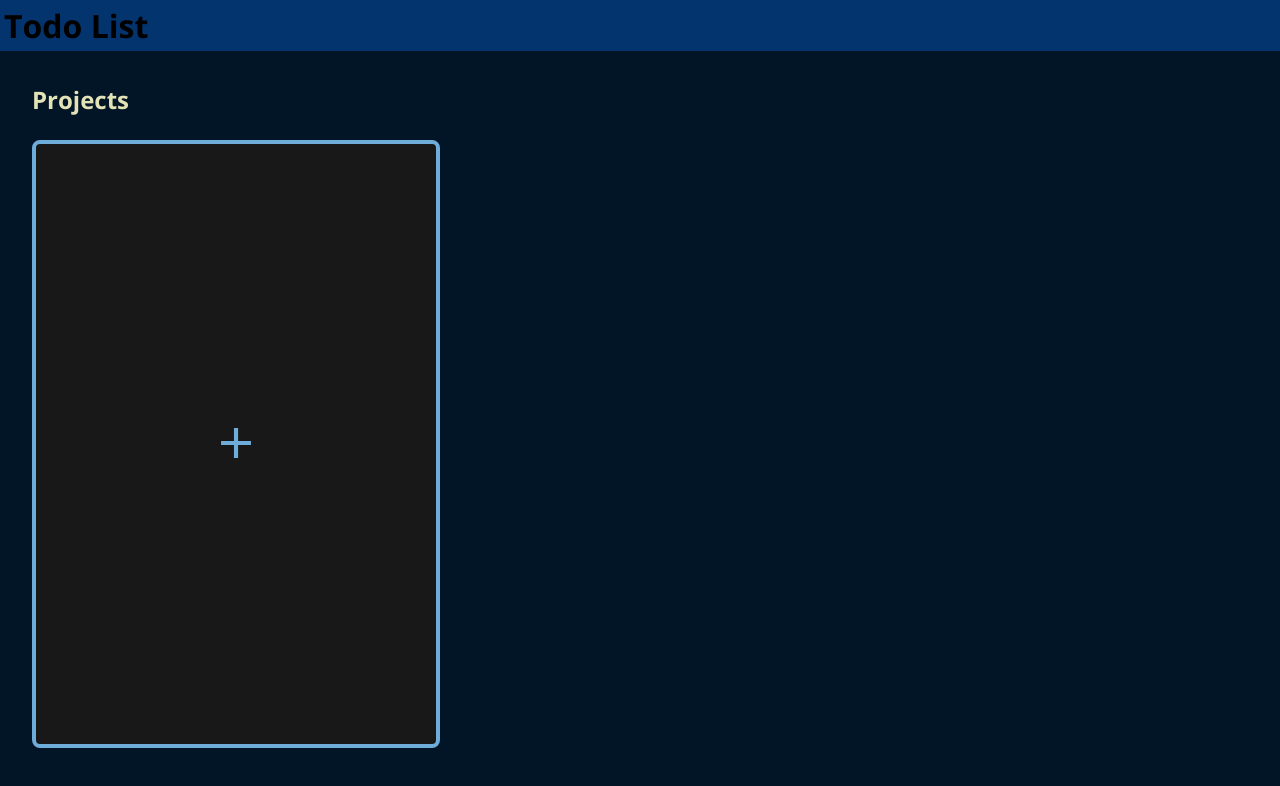
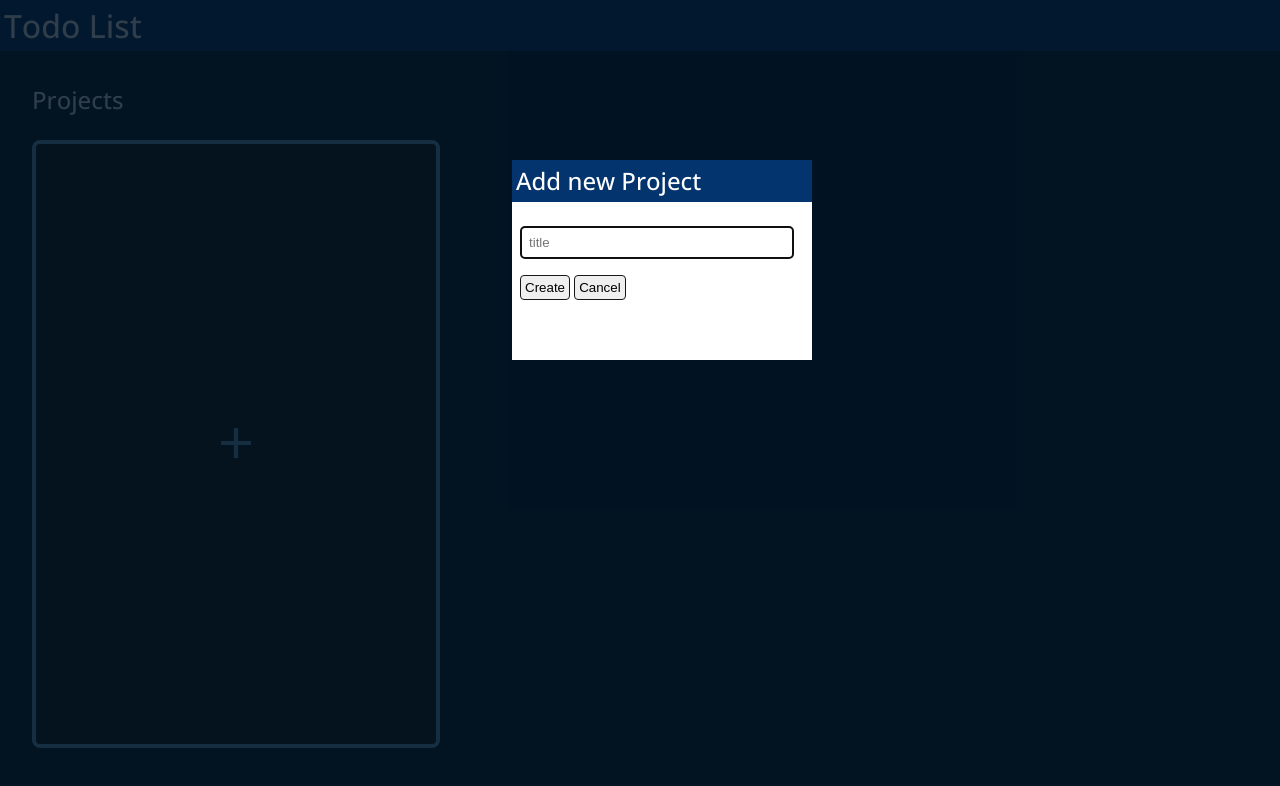
Before and after one commit to ebrahiemfrancis741/todo-list, a website built with webpack: page src/template.html in a window 1280 px wide. Both pictures are taken after a click on the button 236 px from the left and 444 px from the top of the page. Built offline with nearby package versions, Linux system fonts and the light colour scheme.

Commit message:
Add uiManager.js, Add ability to create new project that is stored in localStorage

```diff
--- a/src/index.js
+++ b/src/index.js
@@ -1,5 +1,5 @@
 import "./styles.css"
 import { TodoItem } from "./todoItem";
+import { setupEventHandlers } from "./uiManager";
 
-let x = new TodoItem("tit", "desc", "due", "pri", "note", "check", false);
-console.log(x);
+setupEventHandlers();
--- a/src/project.js
+++ b/src/project.js
@@ -6,6 +6,13 @@ class Project{
   constructor(title, todoList){
     this.#title = title;
     this.#todoList = todoList;
+  }
+
+  toJSON(){
+    return {
+      title: this.#title,
+      todoList: this.#todoList
+    };
   }
 
   get title(){
@@ -24,3 +31,5 @@ class Project{
     this.#todoList = todoList;
   }
 }
+
+export {Project};
--- a/src/styles.css
+++ b/src/styles.css
@@ -16,12 +16,23 @@
   font-family: "openSans";
 }
 
+body{
+  &.dialog-open{
+    opacity: 0.2;
+  }
+
+  /* &.dialog-close{
+    opacity: 1;
+  } */
+}
+
 header{
   background-color: #03346E;
 
   >h1{
     padding: 4px 4px 4px 4px;
-    color: black;
+    font-weight: 500;
+    color: white;
   }
 }
 
@@ -29,11 +40,59 @@ main{
   /* background-color: #021526; */
   padding: 32px;
 
+  >div.dialog-container{
+    >dialog{
+      position: fixed;
+      top: 20%;
+      left: 40%;
+      /* padding: 8px; */
+      border: 0;
+      &#addProjectDialog{
+        width: 300px;
+        height: 200px;
+
+        >h2{
+          margin-bottom: 16px;
+          font-weight: 500;
+          border-bottom: 1px solid #03346E;
+          padding: 4px;
+          background-color: #03346E;
+          color: white;
+        }
+
+        >form{
+          padding: 8px;
+          >input{
+            padding: 8px;
+            width: 90%;
+            margin-bottom: 16px;
+            border: 1px solid rgb(24, 24, 24);
+            border-radius: 4px;
+          }
+
+          >div{
+            >button{
+              border: 1px solid rgb(24, 24, 24);
+              padding: 4px;
+              border-radius: 4px;
+
+              &:hover{
+                background-color: #03346E;
+                color: white;
+              }
+            }
+          }
+        }
+      }
+    }
+  }
+
   >div.projects-container{
 
     >h2{
-      color: #E2E2B6;
+      color: white;
       margin-bottom: 24px;
+      font-weight: 500;
     }
 
     >button.add-project-btn{
--- a/src/template.html
+++ b/src/template.html
@@ -12,10 +12,13 @@
   <main>
     <div class="dialog-container">
       <dialog id="addProjectDialog">
-        <h2></h2>
+        <h2>Add new Project</h2>
         <form>
           <input type="text" id="projectTitle" placeholder="title" name="projectTitle">
-          <button type="button" id="btnProjectCreate">Create</button>
+          <div>
+            <button type="button" id="btnProjectCreate">Create</button>
+            <button type="button" id="btnProjectClose">Cancel</button>
+          </div>
         </form>
       </dialog>
     </div>
--- /dev/null
+++ b/src/uiManager.js
@@ -0,0 +1,51 @@
+import { Project } from "./project";
+
+function setupEventHandlers(){
+
+  btnProjectDialogEventHandler();
+  btnProjectClose();
+  btnProjectCreate();
+}
+
+function btnProjectDialogEventHandler(){
+  let body = document.querySelector("body");
+  let addProjectBtn = document.querySelector(".add-project-btn");
+  addProjectBtn.addEventListener("click", (e)=>{
+    let addProjectDialog = document.querySelector("#addProjectDialog");
+    console.log("opening project dialog");
+    body.classList.toggle("dialog-open");
+    addProjectDialog.showModal();
+  });
+}
+
+function btnProjectClose(){
+  let body = document.querySelector("body");
+  let btnProjectClose = document.querySelector("#btnProjectClose");
+  btnProjectClose.addEventListener("click", (e)=>{
+    let addProjectDialog = document.querySelector("#addProjectDialog");
+    console.log("closing project dialog");
+    body.classList.toggle("dialog-open");
+    addProjectDialog.close();
+  });
+}
+
+function btnProjectCreate(){
+  let body = document.querySelector("body");
+  let btnProjectCreate = document.querySelector("#btnProjectCreate");
+  let projectTitle = document.querySelector("#projectTitle");
+  let addProjectDialog = document.querySelector("#addProjectDialog");
+
+  btnProjectCreate.addEventListener("click", ()=>{
+    let newProject = new Project(projectTitle.value, []);
+    console.log(newProject);
+
+    let stringObject = JSON.stringify(newProject);
+    console.log(stringObject);
+    localStorage.setItem(newProject.title, stringObject);
+
+    body.classList.toggle("dialog-open");
+    addProjectDialog.close();
+  });
+}
+
+export {setupEventHandlers};
```
